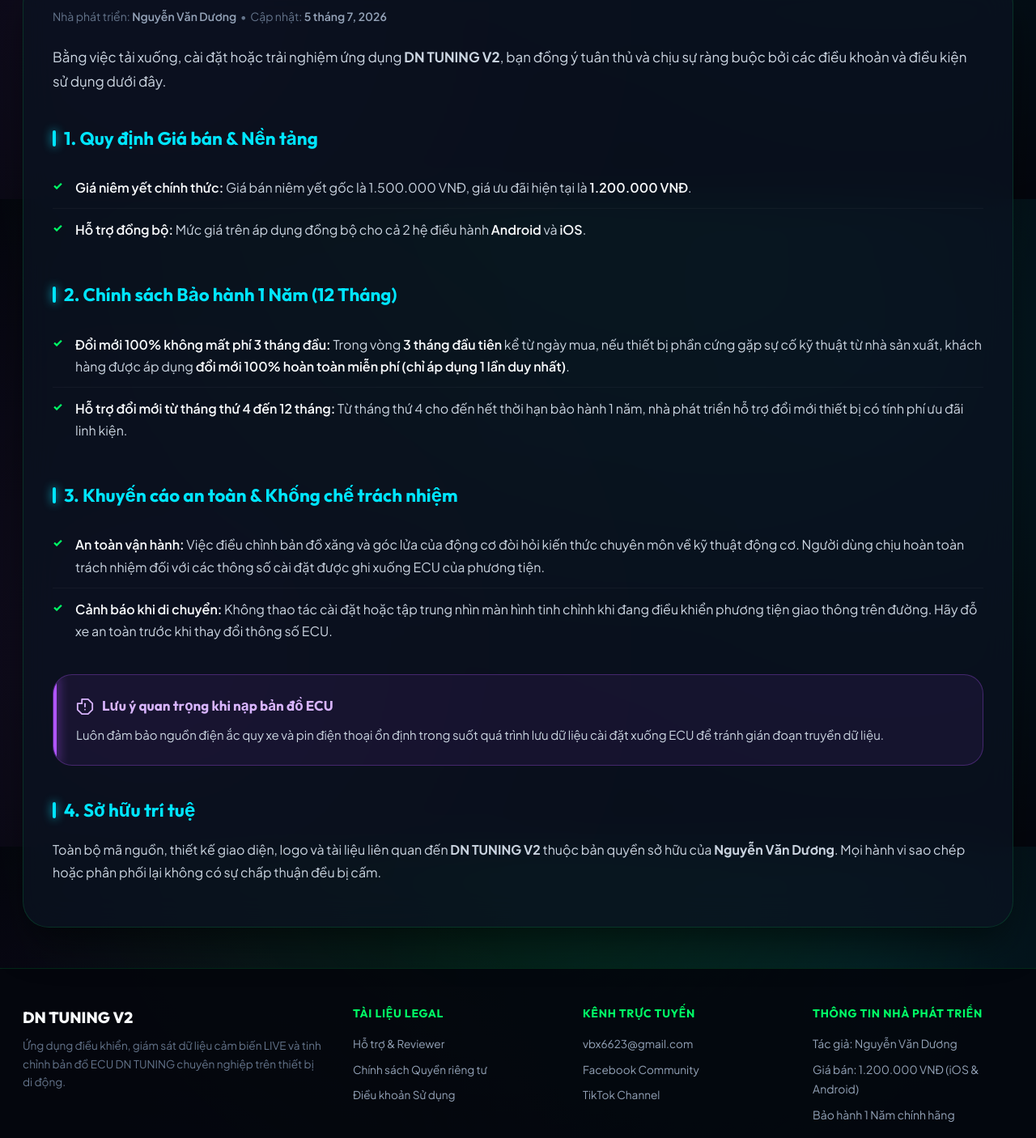
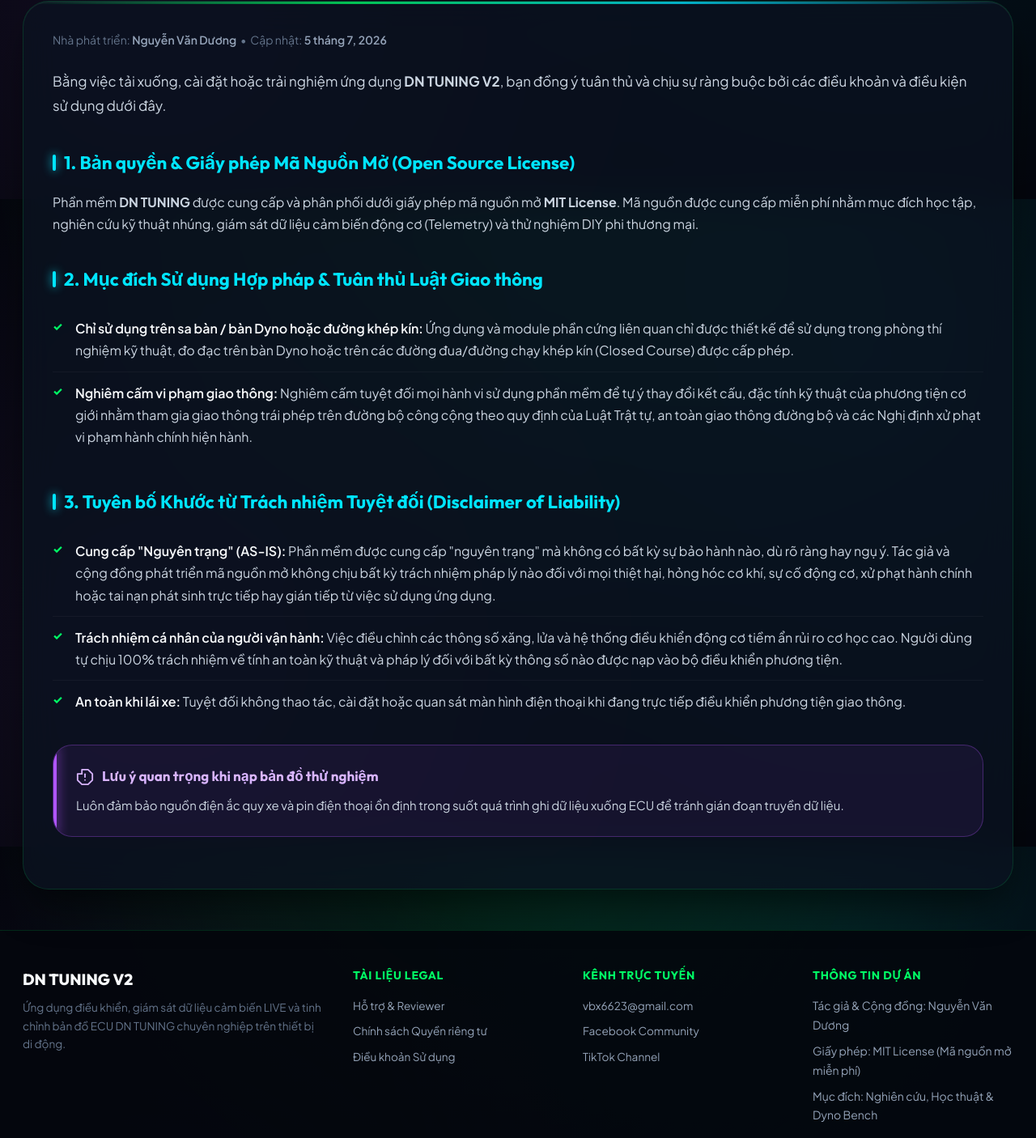
Before and after one commit to vbx6623-dev/MyFirstAppv2-legal, a plain HTML site: page terms-of-use.html in a window 1280 px wide. Shown: the part 554-1960 px from the top of the page at 81% size. Drawn offline with Linux system fonts and the light colour scheme.

Commit message:
docs: update legal pages to open source MIT license, terms of use and telemetry privacy

```diff
--- a/terms-of-use.html
+++ b/terms-of-use.html
@@ -61,8 +61,8 @@
         </h1>
 
         <p class="hero-centered-desc">
-          Các quy định pháp lý, quy định giá bán, chính sách bảo hành 1 năm
-          và hướng dẫn vận hành an toàn khi kết nối điều khiển tinh chỉnh thông số động cơ ECU DN TUNING.
+          Các quy định pháp lý, giấy phép mã nguồn mở MIT License, phạm vi nghiên cứu học thuật
+          và hướng dẫn an toàn khước từ trách nhiệm khi kết nối điều khiển tinh chỉnh thông số động cơ ECU DN TUNING.
         </p>
 
         <div class="cta-row">
@@ -84,35 +84,32 @@
         và chịu sự ràng buộc bởi các điều khoản và điều kiện sử dụng dưới đây.
       </p>
 
-      <h2>1. Quy định Giá bán &amp; Nền tảng</h2>
+      <h2>1. Bản quyền &amp; Giấy phép Mã Nguồn Mở (Open Source License)</h2>
+      <p>
+        Phần mềm <strong>DN TUNING</strong> được cung cấp và phân phối dưới giấy phép mã nguồn mở <strong>MIT License</strong>.
+        Mã nguồn được cung cấp miễn phí nhằm mục đích học tập, nghiên cứu kỹ thuật nhúng, giám sát dữ liệu cảm biến động cơ (Telemetry) và thử nghiệm DIY phi thương mại.
+      </p>
+
+      <h2>2. Mục đích Sử dụng Hợp pháp &amp; Tuân thủ Luật Giao thông</h2>
       <ul>
         <li>
-          <strong>Giá niêm yết chính thức:</strong> Giá bán niêm yết gốc là 1.500.000 VNĐ, giá ưu đãi hiện tại là <strong>1.200.000 VNĐ</strong>.
+          <strong>Chỉ sử dụng trên sa bàn / bàn Dyno hoặc đường khép kín:</strong> Ứng dụng và module phần cứng liên quan chỉ được thiết kế để sử dụng trong phòng thí nghiệm kỹ thuật, đo đạc trên bàn Dyno hoặc trên các đường đua/đường chạy khép kín (Closed Course) được cấp phép.
         </li>
         <li>
-          <strong>Hỗ trợ đồng bộ:</strong> Mức giá trên áp dụng đồng bộ cho cả 2 hệ điều hành <strong>Android</strong> và <strong>iOS</strong>.
+          <strong>Nghiêm cấm vi phạm giao thông:</strong> Nghiêm cấm tuyệt đối mọi hành vi sử dụng phần mềm để tự ý thay đổi kết cấu, đặc tính kỹ thuật của phương tiện cơ giới nhằm tham gia giao thông trái phép trên đường bộ công cộng theo quy định của Luật Trật tự, an toàn giao thông đường bộ và các Nghị định xử phạt vi phạm hành chính hiện hành.
         </li>
       </ul>
 
-      <h2>2. Chính sách Bảo hành 1 Năm (12 Tháng)</h2>
+      <h2>3. Tuyên bố Khước từ Trách nhiệm Tuyệt đối (Disclaimer of Liability)</h2>
       <ul>
         <li>
-          <strong>Đổi mới 100% không mất phí 3 tháng đầu:</strong> Trong vòng <strong>3 tháng đầu tiên</strong> kể từ ngày mua, nếu thiết bị phần cứng gặp sự cố kỹ thuật từ nhà sản xuất, khách hàng được áp dụng <strong>đổi mới 100% hoàn toàn miễn phí (chỉ áp dụng 1 lần duy nhất)</strong>.
+          <strong>Cung cấp "Nguyên trạng" (AS-IS):</strong> Phần mềm được cung cấp "nguyên trạng" mà không có bất kỳ sự bảo hành nào, dù rõ ràng hay ngụ ý. Tác giả và cộng đồng phát triển mã nguồn mở không chịu bất kỳ trách nhiệm pháp lý nào đối với mọi thiệt hại, hỏng hóc cơ khí, sự cố động cơ, xử phạt hành chính hoặc tai nạn phát sinh trực tiếp hay gián tiếp từ việc sử dụng ứng dụng.
         </li>
         <li>
-          <strong>Hỗ trợ đổi mới từ tháng thứ 4 đến 12 tháng:</strong> Từ tháng thứ 4 cho đến hết thời hạn bảo hành 1 năm, nhà phát triển hỗ trợ đổi mới thiết bị có tính phí ưu đãi linh kiện.
-        </li>
-      </ul>
-
-      <h2>3. Khuyến cáo an toàn &amp; Khống chế trách nhiệm</h2>
-      <ul>
-        <li>
-          <strong>An toàn vận hành:</strong> Việc điều chỉnh bản đồ xăng và góc lửa của động cơ đòi hỏi kiến thức chuyên môn về kỹ thuật động cơ.
-          Người dùng chịu hoàn toàn trách nhiệm đối với các thông số cài đặt được ghi xuống ECU của phương tiện.
+          <strong>Trách nhiệm cá nhân của người vận hành:</strong> Việc điều chỉnh các thông số xăng, lửa và hệ thống điều khiển động cơ tiềm ẩn rủi ro cơ học cao. Người dùng tự chịu 100% trách nhiệm về tính an toàn kỹ thuật và pháp lý đối với bất kỳ thông số nào được nạp vào bộ điều khiển phương tiện.
         </li>
         <li>
-          <strong>Cảnh báo khi di chuyển:</strong> Không thao tác cài đặt hoặc tập trung nhìn màn hình tinh chỉnh khi đang điều khiển phương tiện giao thông trên đường.
-          Hãy đỗ xe an toàn trước khi thay đổi thông số ECU.
+          <strong>An toàn khi lái xe:</strong> Tuyệt đối không thao tác, cài đặt hoặc quan sát màn hình điện thoại khi đang trực tiếp điều khiển phương tiện giao thông.
         </li>
       </ul>
 
@@ -123,19 +120,12 @@
             <line x1="12" y1="8" x2="12" y2="12"></line>
             <line x1="12" y1="16" x2="12.01" y2="16"></line>
           </svg>
-          Lưu ý quan trọng khi nạp bản đồ ECU
+          Lưu ý quan trọng khi nạp bản đồ thử nghiệm
         </div>
         <p>
-          Luôn đảm bảo nguồn điện ắc quy xe và pin điện thoại ổn định trong suốt quá trình lưu dữ liệu cài đặt xuống ECU để tránh gián đoạn truyền dữ liệu.
+          Luôn đảm bảo nguồn điện ắc quy xe và pin điện thoại ổn định trong suốt quá trình ghi dữ liệu xuống ECU để tránh gián đoạn truyền dữ liệu.
         </p>
       </div>
-
-      <h2>4. Sở hữu trí tuệ</h2>
-      <p>
-        Toàn bộ mã nguồn, thiết kế giao diện, logo và tài liệu liên quan đến
-        <strong>DN TUNING V2</strong> thuộc bản quyền sở hữu của <strong>Nguyễn Văn Dương</strong>.
-        Mọi hành vi sao chép hoặc phân phối lại không có sự chấp thuận đều bị cấm.
-      </p>
     </main>
   </div>
 
@@ -169,11 +159,11 @@
         </div>
 
         <div>
-          <div class="footer-col-title">Thông Tin Nhà Phát Triển</div>
+          <div class="footer-col-title">Thông Tin Dự Án</div>
           <div class="footer-links-col">
-            <span style="font-size: 0.875rem; color: #94a3b8;">Tác giả: Nguyễn Văn Dương</span>
-            <span style="font-size: 0.875rem; color: #94a3b8;">Giá bán: 1.200.000 VNĐ (iOS &amp; Android)</span>
-            <span style="font-size: 0.875rem; color: #94a3b8;">Bảo hành 1 Năm chính hãng</span>
+            <span style="font-size: 0.875rem; color: #94a3b8;">Tác giả &amp; Cộng đồng: Nguyễn Văn Dương</span>
+            <span style="font-size: 0.875rem; color: #94a3b8;">Giấy phép: MIT License (Mã nguồn mở miễn phí)</span>
+            <span style="font-size: 0.875rem; color: #94a3b8;">Mục đích: Nghiên cứu, Học thuật &amp; Dyno Bench</span>
           </div>
         </div>
       </div>
```
Also changed, not shown: index.html (+21 -21 lines), privacy-policy.html (+2 -2 lines), support.html (+5 -5 lines).
